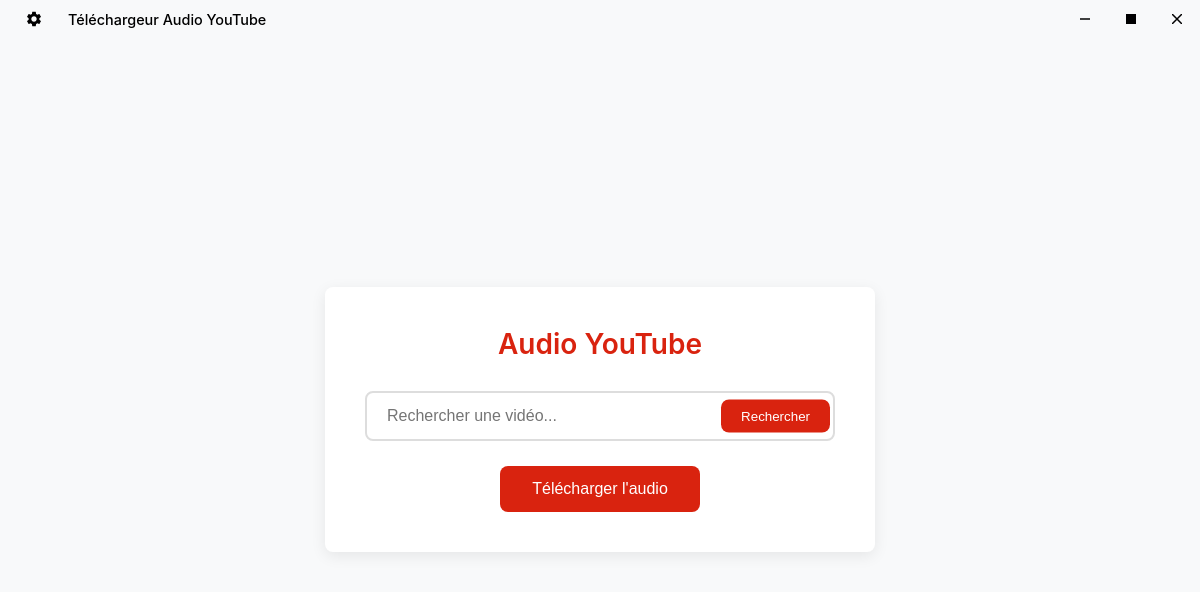
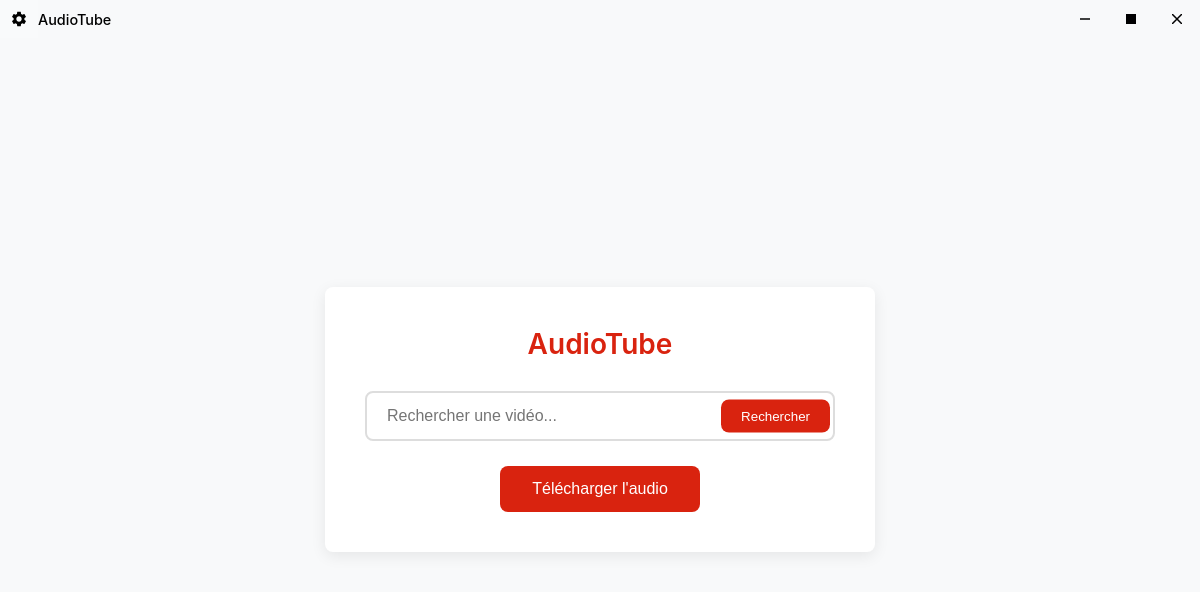
Before and after one commit to Zylaah/downloader, an Electron app: page index.html in a window 1200 px wide. Drawn offline with Linux system fonts and the light colour scheme; no server answers.

Commit message:
new name

```diff
--- a/index.html
+++ b/index.html
@@ -2,7 +2,7 @@
 <html>
 <head>
     <meta charset="UTF-8">
-    <title>Téléchargeur Audio YouTube</title>
+    <title>AudioTube</title>
     <meta http-equiv="Content-Security-Policy" content="script-src 'self' 'unsafe-inline';">
     <style>
         :root {
@@ -50,7 +50,6 @@
             display: flex;
             align-items: center;
             justify-content: space-between;
-            padding-left: 15px;
             z-index: 9999;
             user-select: none;
         }
@@ -70,7 +69,6 @@
             cursor: pointer;
             transition: var(--transition);
             -webkit-app-region: no-drag;
-            margin-right: 15px;
         }
 
         .settings-button:hover {
@@ -592,7 +590,7 @@
                     <path d="M19.14,12.94c0.04-0.3,0.06-0.61,0.06-0.94c0-0.32-0.02-0.64-0.07-0.94l2.03-1.58c0.18-0.14,0.23-0.41,0.12-0.61 l-1.92-3.32c-0.12-0.22-0.37-0.29-0.59-0.22l-2.39,0.96c-0.5-0.38-1.03-0.7-1.62-0.94L14.4,2.81c-0.04-0.24-0.24-0.41-0.48-0.41 h-3.84c-0.24,0-0.43,0.17-0.47,0.41L9.25,5.35C8.66,5.59,8.12,5.92,7.63,6.29L5.24,5.33c-0.22-0.08-0.47,0-0.59,0.22L2.74,8.87 C2.62,9.08,2.66,9.34,2.86,9.48l2.03,1.58C4.84,11.36,4.8,11.69,4.8,12s0.02,0.64,0.07,0.94l-2.03,1.58 c-0.18,0.14-0.23,0.41-0.12,0.61l1.92,3.32c0.12,0.22,0.37,0.29,0.59,0.22l2.39-0.96c0.5,0.38,1.03,0.7,1.62,0.94l0.36,2.54 c0.05,0.24,0.24,0.41,0.48,0.41h3.84c0.24,0,0.44-0.17,0.47-0.41l0.36-2.54c0.59-0.24,1.13-0.56,1.62-0.94l2.39,0.96 c0.22,0.08,0.47,0,0.59-0.22l1.92-3.32c0.12-0.22,0.07-0.47-0.12-0.61L19.14,12.94z M12,15.6c-1.98,0-3.6-1.62-3.6-3.6 s1.62-3.6,3.6-3.6s3.6,1.62,3.6,3.6S13.98,15.6,12,15.6z"/>
                 </svg>
             </div>
-            <div class="titlebar-title">Téléchargeur Audio YouTube</div>
+            <div class="titlebar-title">AudioTube</div>
         </div>
         <div class="titlebar-controls">
             <div class="titlebar-button" id="minimizeBtn" title="Réduire">
@@ -637,7 +635,7 @@
                 </svg>
             </div>
 
-            <h1>Audio YouTube</h1>
+            <h1>AudioTube</h1>
 
             <div class="search-section">
                 <div class="search-container">
--- a/package.json
+++ b/package.json
@@ -1,5 +1,5 @@
 {
-  "name": "yt-audio-downloader",
+  "name": "audio-tube",
   "version": "1.0.0",
   "description": "A simple YouTube audio downloader.",
   "main": "main.js",
@@ -27,7 +27,7 @@
   },
   "build": {
     "appId": "com.example.ytaudiodownloader",
-    "productName": "YT Audio Downloader",
+    "productName": "AudioTube",
     "directories": {
       "output": "dist"
     },
```
